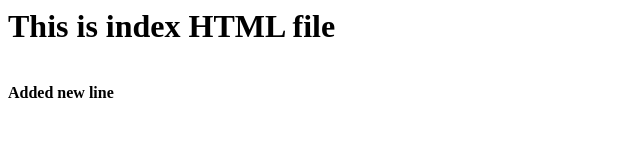
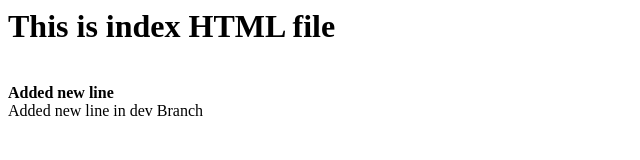
Before and after one commit to prudvee0506/testgitrepo, a plain HTML site: page index.html in a window 1280 px wide. Shown: the whole page, without its empty margins (0-640 px from the left). Drawn offline with Linux system fonts and the light colour scheme.

Commit message:
added content in dev branch

```diff
--- a/index.html
+++ b/index.html
@@ -1,6 +1,7 @@
 <html>
 	<body>
 		<h1> This is index HTML file</h1> <br/>
-		<b> Added new line </b>
+		<b> Added new line </b> <br/>
+		Added new line in dev Branch
 	</body>
 </html>
```
